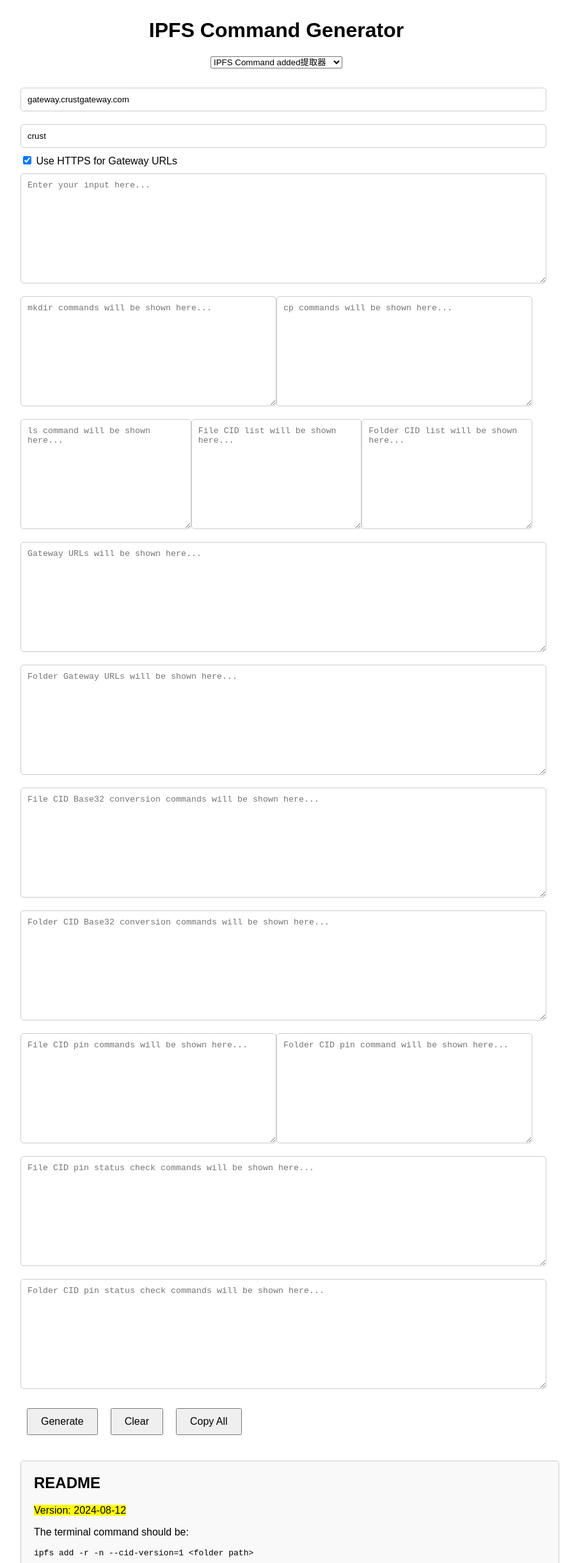
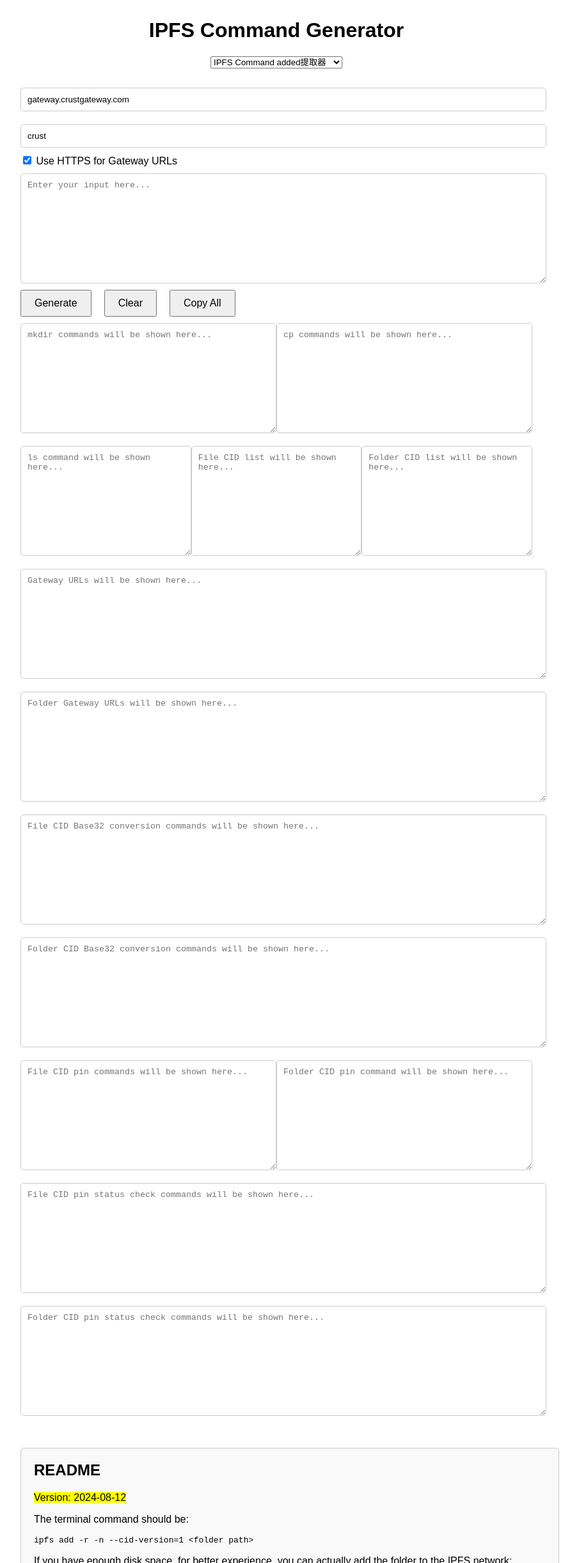
Before and after one commit to KoriIku/ipfs-helper, a Vue app: page / in a window 1280 px wide. Shown: the top 2443 px of the page at 64% size, without its empty margins (208-1113 px from the left). Built offline with nearby package versions, Linux system fonts and the light colour scheme.

Commit message:
移动按钮位置，修改按钮边距

```diff
--- a/src/assets/style.css
+++ b/src/assets/style.css
@@ -33,11 +33,11 @@
   }
 
   .buttons {
-    margin-top: 20px;
+    margin-top: 0px;
   }
 
   button {
-    margin: 0 10px;
+    margin-right: 20px;
     padding: 10px 20px;
     font-size: 16px;
     cursor: pointer;
--- a/src/components/ExtractorMode.vue
+++ b/src/components/ExtractorMode.vue
@@ -22,6 +22,11 @@
       v-model="inputText"
       placeholder="Enter your input here..."
     ></textarea>
+    <div class="buttons">
+      <button @click="generateCommands">Generate</button>
+      <button @click="clearOutput">Clear</button>
+      <button @click="copyOutput">Copy All</button>
+    </div>
     <div class="output-container">
       <textarea
         v-model="mkdirCommands"
@@ -106,11 +111,7 @@
       readonly
       @click="selectText($event)"
     ></textarea>
-    <div class="buttons">
-      <button @click="generateCommands">Generate</button>
-      <button @click="clearOutput">Clear</button>
-      <button @click="copyOutput">Copy All</button>
-    </div>
+
     <Readme/>
   </div>
 </template>
--- a/src/components/PinRetryMode.vue
+++ b/src/components/PinRetryMode.vue
@@ -13,6 +13,11 @@
         v-model="inputCid"
         placeholder="Enter your CID list here (one per line)..."
       ></textarea>
+      <div class="buttons">
+        <button @click="generatePinRetry">Generate</button>
+        <button @click="clearOutput">Clear</button>
+        <button @click="copyOutput">Copy All</button>
+      </div>
       <div class="output-container">
         <textarea
           v-model="outputFilePin"
@@ -41,11 +46,7 @@
           @click="selectText($event)"
         ></textarea>
       </div>
-      <div class="buttons">
-        <button @click="generatePinRetry">Generate</button>
-        <button @click="clearOutput">Clear</button>
-        <button @click="copyOutput">Copy All</button>
-      </div>
+
     </div>
   </template>
 
```
